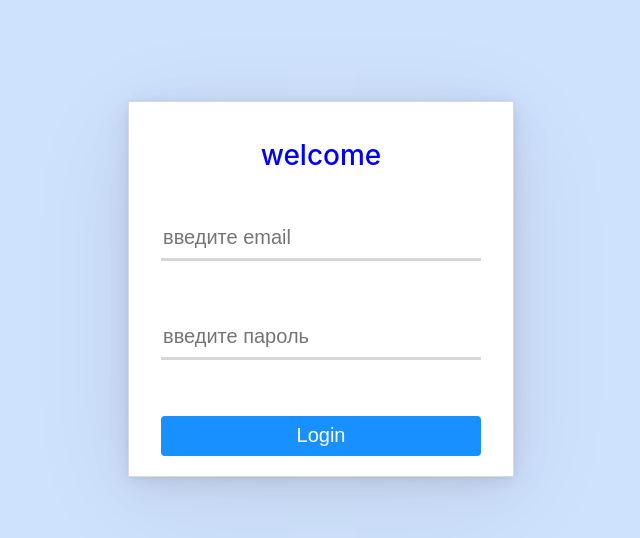
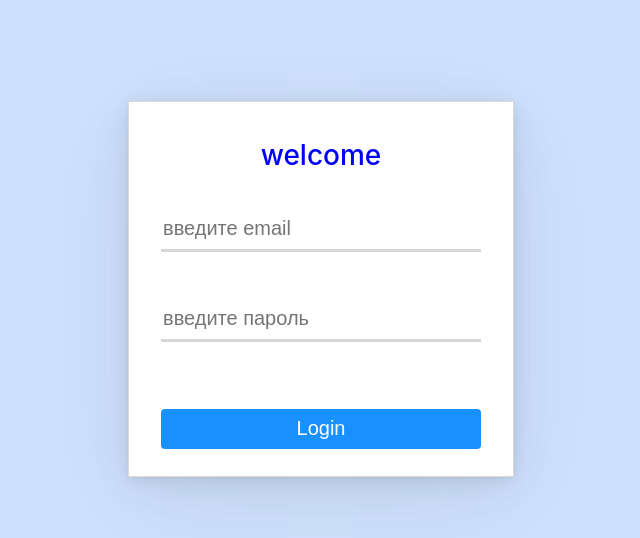
Before and after one commit to WhiteDazzle/sign-in-example, a React (Create React App) app: page / in a window 1280 px wide. Shown: the top 538 px of the page, without its empty margins (319-959 px from the left). Built offline with nearby package versions, Linux system fonts and the light colour scheme.

Commit message:
add flex-start to signIn-form

```diff
--- a/src/components/layouts/signIn-form/signIn-form.module.scss
+++ b/src/components/layouts/signIn-form/signIn-form.module.scss
@@ -4,7 +4,7 @@
   height: 100%;
   display: flex;
   flex-direction: column;
-  justify-content: space-between;
+  justify-content: flex-start;
 }
 
 .title {
@@ -22,6 +22,7 @@
  }
 
 .input-submit {
+  margin-top: 20px;
   width: 100%;
   height: 40px;
   font-size: 20px;
```
